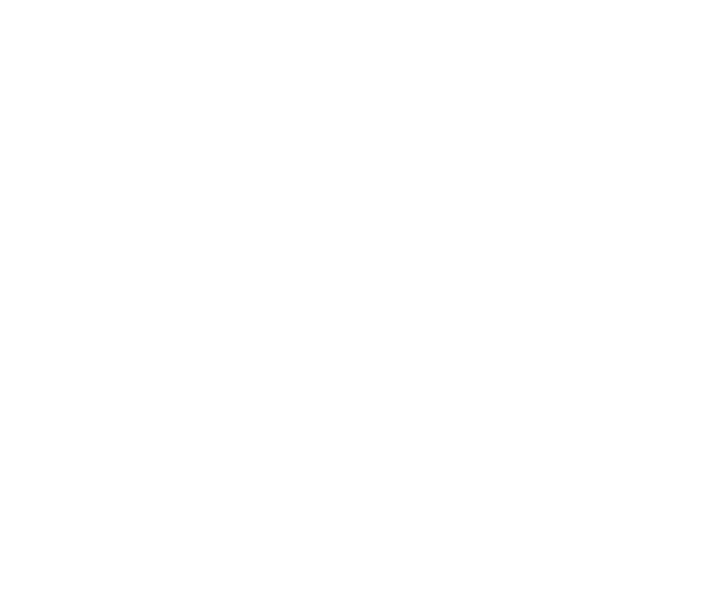
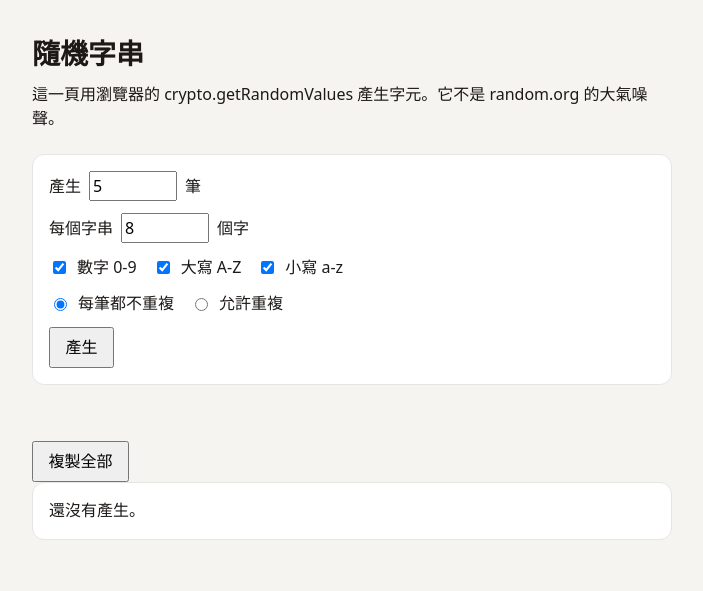
Before and after one commit to WayneChang1226/string-lab-dist, a plain HTML site: page index.html in a window 1280 px wide. Shown: the whole page, without its empty margins (288-991 px from the left). Drawn offline with Linux system fonts and the light colour scheme; the site is published under a folder, as on GitHub Pages, so addresses that start at the root find nothing.

Commit message:
Update script and stylesheet paths in index.html

```diff
--- a/index.html
+++ b/index.html
@@ -5,8 +5,8 @@
     <link rel="icon" type="image/svg+xml" href="/favicon.svg" />
     <meta name="viewport" content="width=device-width, initial-scale=1.0" />
     <title>隨機字串生成器</title>
-    <script type="module" crossorigin src="/assets/index-BwGgvORc.js"></script>
-    <link rel="stylesheet" crossorigin href="/assets/index-BTQ6e3jq.css">
+    <script type="module" crossorigin src="string-lab-dist/assets/index-BwGgvORc.js"></script>
+    <link rel="stylesheet" crossorigin href="string-lab-dist/assets/index-BTQ6e3jq.css">
   </head>
   <body>
     <div id="app"></div>
```
